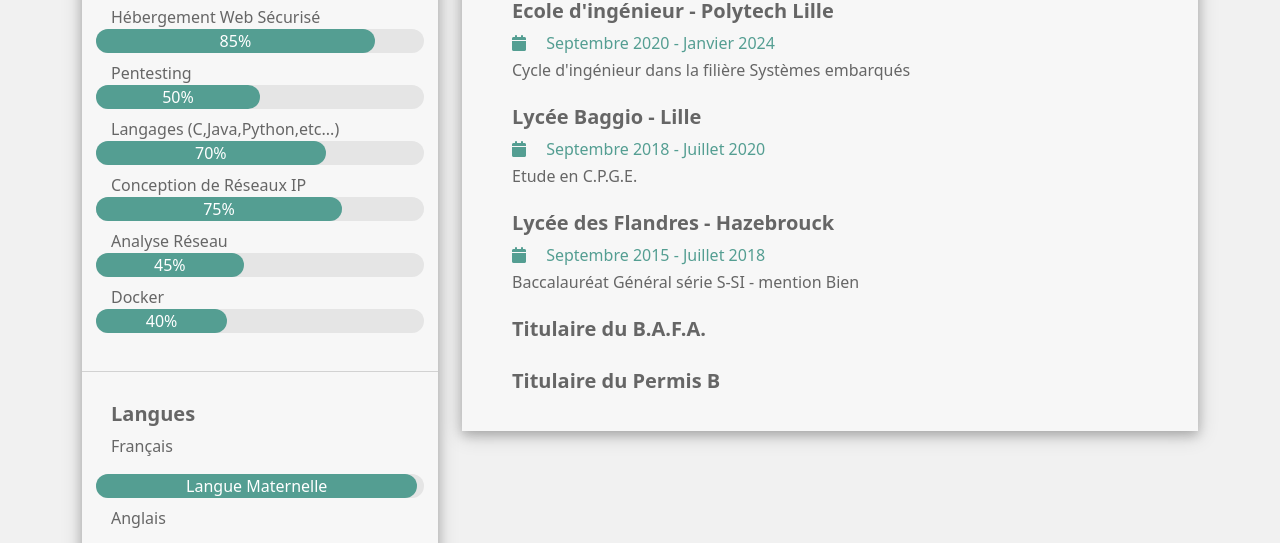
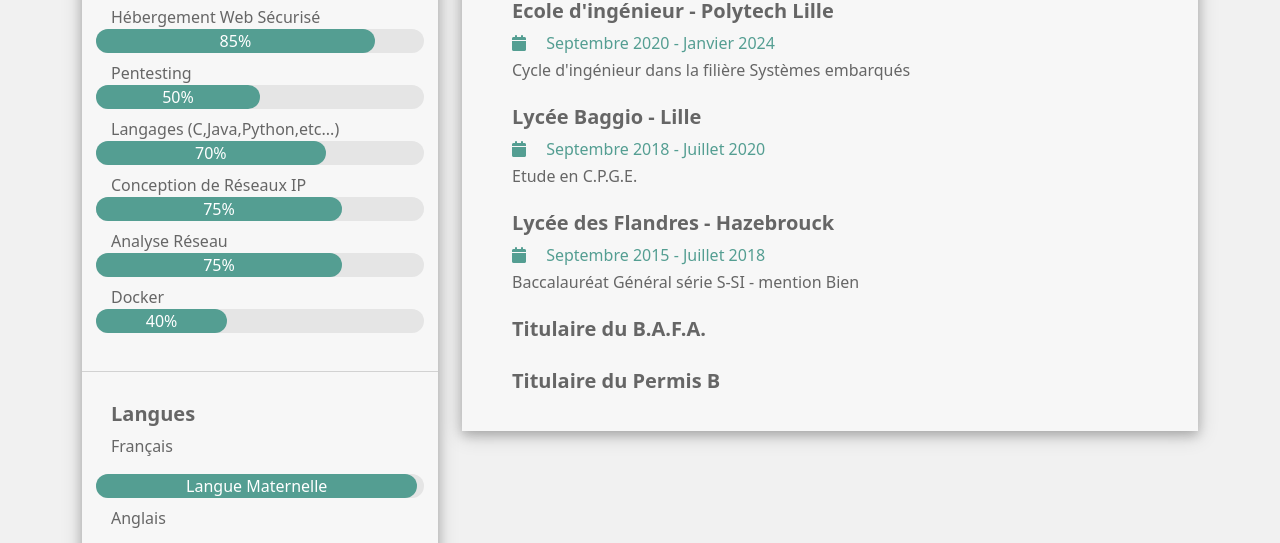
Before and after one commit to Crazyax/WebCV, a website built with webpack: page src/index.html in a window 1280 px wide. Shown: the part 550-1093 px from the top of the page. Built offline with nearby package versions, Linux system fonts and the light colour scheme.

Commit message:
security update + skill update

```diff
--- a/src/index.html
+++ b/src/index.html
@@ -83,7 +83,7 @@
                             </div>
                             <p class="skill" id="skill_7">Analyse Réseau</p>
                             <div class="progress-bar-background">
-                                <div class="progress-bar" role="progressbar" style="width: 45%;" aria-valuenow="45" aria-valuemin="0" aria-valuemax="100">45%</div>
+                                <div class="progress-bar" role="progressbar" style="width: 75%;" aria-valuenow="75" aria-valuemin="0" aria-valuemax="100">75%</div>
                             </div>
                             <p class="skill" id="skill_8">Docker</p>
                             <div class="progress-bar-background">
```
Also changed, not shown: 3 other files.
